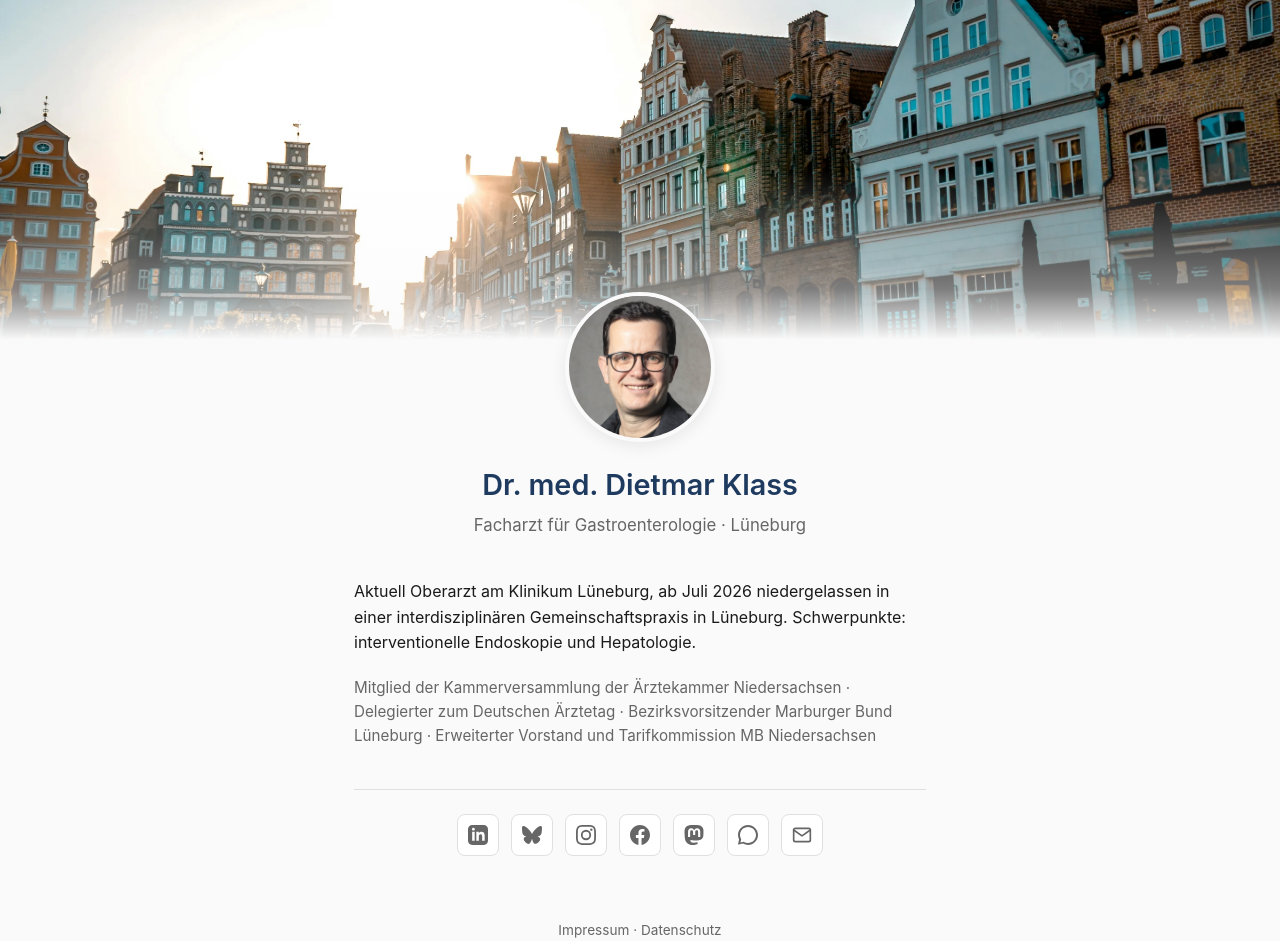
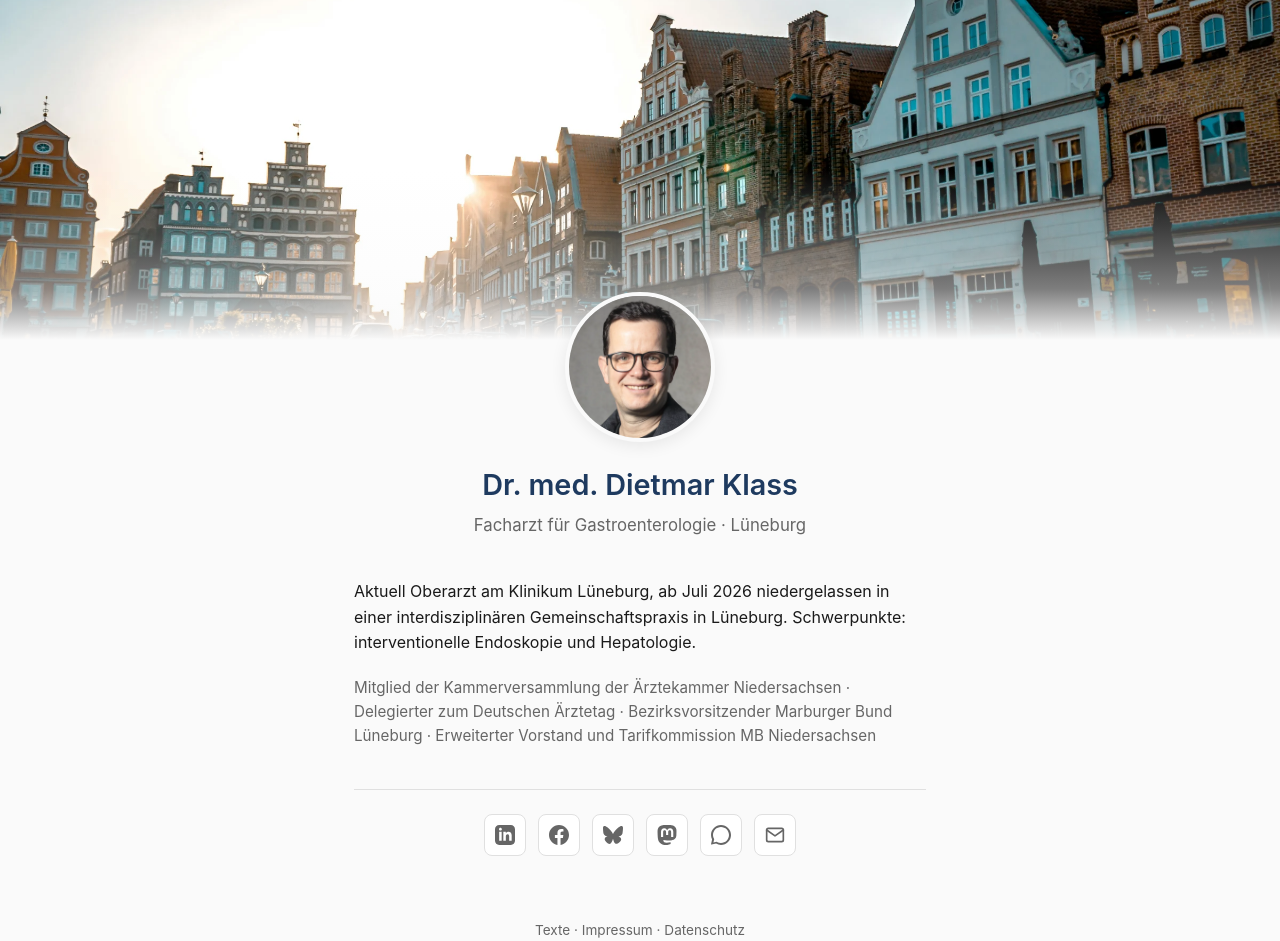
Before and after one commit to docdimy/drklass.de, a Jekyll site: the page index.html, which Jekyll copies as it is, in a window 1280 px wide. Built offline with Jekyll 4.4.1, drawn with Linux system fonts in a browser that asks for light colours.

Commit message:
Texte-Bereich, Icon-Reihenfolge, Instagram auskommentiert, README und Datenschutz aktualisiert

```diff
--- a/datenschutz.html
+++ b/datenschutz.html
@@ -69,7 +69,7 @@
   <h2>Verlinkung sozialer Netzwerke</h2>
   <p>
     Auf der Startseite befinden sich Verweise (einfache Links) auf Profile
-    bei LinkedIn, Bluesky, Instagram, Mastodon, Facebook und Signal sowie
+    bei LinkedIn, Facebook, Bluesky, Mastodon und Signal sowie
     eine E-Mail-Adresse. Es handelt sich ausschließlich um Links, nicht um
     eingebettete Inhalte oder Schaltflächen der Anbieter. Eine
     Datenübertragung an diese Dienste findet erst statt, wenn Sie den
--- a/index.html
+++ b/index.html
@@ -190,19 +190,14 @@
           <path d="M19 0h-14c-2.761 0-5 2.239-5 5v14c0 2.761 2.239 5 5 5h14c2.762 0 5-2.239 5-5v-14c0-2.761-2.238-5-5-5zm-11 19h-3v-11h3v11zm-1.5-12.268c-.966 0-1.75-.79-1.75-1.764s.784-1.764 1.75-1.764 1.75.79 1.75 1.764-.783 1.764-1.75 1.764zm13.5 12.268h-3v-5.604c0-3.368-4-3.113-4 0v5.604h-3v-11h3v1.765c1.396-2.586 7-2.777 7 2.476v6.759z"/>
         </svg>
       </a>
+      <a class="facebook" rel="me" href="https://www.facebook.com/dietmar.klass" aria-label="Facebook" title="Facebook">
+        <svg viewBox="0 0 24 24" fill="currentColor" aria-hidden="true">
+          <path d="M24 12.073c0-6.627-5.373-12-12-12s-12 5.373-12 12c0 5.99 4.388 10.954 10.125 11.854v-8.385H7.078v-3.47h3.047V9.43c0-3.007 1.792-4.669 4.533-4.669 1.312 0 2.686.235 2.686.235v2.953H15.83c-1.491 0-1.956.925-1.956 1.874v2.25h3.328l-.532 3.47h-2.796v8.385C19.612 23.027 24 18.062 24 12.073z"/>
+        </svg>
+      </a>
       <a class="bluesky" rel="me" href="https://bsky.app/profile/drklass.de" aria-label="Bluesky" title="Bluesky">
         <svg viewBox="0 0 24 24" fill="currentColor" aria-hidden="true">
           <path d="M12 10.8c-1.087-2.114-4.046-6.053-6.798-7.995C2.566.944 1.561 1.266.902 1.565.139 1.908 0 3.08 0 3.768c0 .69.378 5.65.624 6.479.815 2.736 3.713 3.66 6.383 3.364.136-.02.275-.039.415-.056-.138.022-.276.04-.415.056-3.912.58-7.387 2.005-2.83 7.078 5.013 5.19 6.87-1.113 7.823-4.308.953 3.195 2.05 9.271 7.733 4.308 4.267-4.308 1.172-6.498-2.74-7.078a8.741 8.741 0 0 1-.415-.056c.14.017.279.036.415.056 2.67.297 5.568-.628 6.383-3.364.246-.828.624-5.79.624-6.478 0-.69-.139-1.861-.902-2.206-.659-.298-1.664-.62-4.3 1.24C16.046 4.748 13.087 8.687 12 10.8Z"/>
-        </svg>
-      </a>
-      <a class="instagram" href="https://www.instagram.com/dr.klass" aria-label="Instagram" title="Instagram">
-        <svg viewBox="0 0 24 24" fill="currentColor" aria-hidden="true">
-          <path d="M12 2.163c3.204 0 3.584.012 4.85.07 3.252.148 4.771 1.691 4.919 4.919.058 1.265.069 1.645.069 4.849 0 3.205-.012 3.584-.069 4.849-.149 3.225-1.664 4.771-4.919 4.919-1.266.058-1.644.07-4.85.07-3.204 0-3.584-.012-4.849-.07-3.26-.149-4.771-1.699-4.919-4.92-.058-1.265-.07-1.644-.07-4.849 0-3.204.013-3.583.07-4.849.149-3.227 1.664-4.771 4.919-4.919 1.266-.057 1.645-.069 4.849-.069zM12 0C8.741 0 8.333.014 7.053.072 2.695.272.273 2.69.073 7.052.014 8.333 0 8.741 0 12c0 3.259.014 3.668.072 4.948.2 4.358 2.618 6.78 6.98 6.98C8.333 23.986 8.741 24 12 24c3.259 0 3.668-.014 4.948-.072 4.354-.2 6.782-2.618 6.979-6.98.059-1.28.073-1.689.073-4.948 0-3.259-.014-3.667-.072-4.947-.196-4.354-2.617-6.78-6.979-6.98C15.668.014 15.259 0 12 0zm0 5.838a6.162 6.162 0 1 0 0 12.324 6.162 6.162 0 0 0 0-12.324zM12 16a4 4 0 1 1 0-8 4 4 0 0 1 0 8zm6.406-11.845a1.44 1.44 0 1 0 0 2.881 1.44 1.44 0 0 0 0-2.881z"/>
-        </svg>
-      </a>
-      <a class="facebook" rel="me" href="https://www.facebook.com/dietmar.klass" aria-label="Facebook" title="Facebook">
-        <svg viewBox="0 0 24 24" fill="currentColor" aria-hidden="true">
-          <path d="M24 12.073c0-6.627-5.373-12-12-12s-12 5.373-12 12c0 5.99 4.388 10.954 10.125 11.854v-8.385H7.078v-3.47h3.047V9.43c0-3.007 1.792-4.669 4.533-4.669 1.312 0 2.686.235 2.686.235v2.953H15.83c-1.491 0-1.956.925-1.956 1.874v2.25h3.328l-.532 3.47h-2.796v8.385C19.612 23.027 24 18.062 24 12.073z"/>
         </svg>
       </a>
       <a class="mastodon" rel="me" href="https://mastodon.social/@dklass" aria-label="Mastodon" title="Mastodon">
@@ -221,11 +216,18 @@
           <polyline points="22,6 12,13 2,6"/>
         </svg>
       </a>
+      <!-- Instagram auskommentiert
+      <a class="instagram" href="https://www.instagram.com/dr.klass" aria-label="Instagram" title="Instagram">
+        <svg viewBox="0 0 24 24" fill="currentColor" aria-hidden="true">
+          <path d="M12 2.163c3.204 0 3.584.012 4.85.07 3.252.148 4.771 1.691 4.919 4.919.058 1.265.069 1.645.069 4.849 0 3.205-.012 3.584-.069 4.849-.149 3.225-1.664 4.771-4.919 4.919-1.266.058-1.644.07-4.85.07-3.204 0-3.584-.012-4.849-.07-3.26-.149-4.771-1.699-4.919-4.92-.058-1.265-.07-1.644-.07-4.849 0-3.204.013-3.583.07-4.849.149-3.227 1.664-4.771 4.919-4.919 1.266-.057 1.645-.069 4.849-.069zM12 0C8.741 0 8.333.014 7.053.072 2.695.272.273 2.69.073 7.052.014 8.333 0 8.741 0 12c0 3.259.014 3.668.072 4.948.2 4.358 2.618 6.78 6.98 6.98C8.333 23.986 8.741 24 12 24c3.259 0 3.668-.014 4.948-.072 4.354-.2 6.782-2.618 6.979-6.98.059-1.28.073-1.689.073-4.948 0-3.259-.014-3.667-.072-4.947-.196-4.354-2.617-6.78-6.979-6.98C15.668.014 15.259 0 12 0zm0 5.838a6.162 6.162 0 1 0 0 12.324 6.162 6.162 0 0 0 0-12.324zM12 16a4 4 0 1 1 0-8 4 4 0 0 1 0 8zm6.406-11.845a1.44 1.44 0 1 0 0 2.881 1.44 1.44 0 0 0 0-2.881z"/>
+        </svg>
+      </a>
+      -->
     </div>
   </div>
 </main>
 <footer>
-  <a href="/impressum.html">Impressum</a> · <a href="/datenschutz.html">Datenschutz</a>
+  <a href="/texte/">Texte</a> · <a href="/impressum.html">Impressum</a> · <a href="/datenschutz.html">Datenschutz</a>
 </footer>
 </body>
 </html>
```
Also changed, not shown: README.md.
